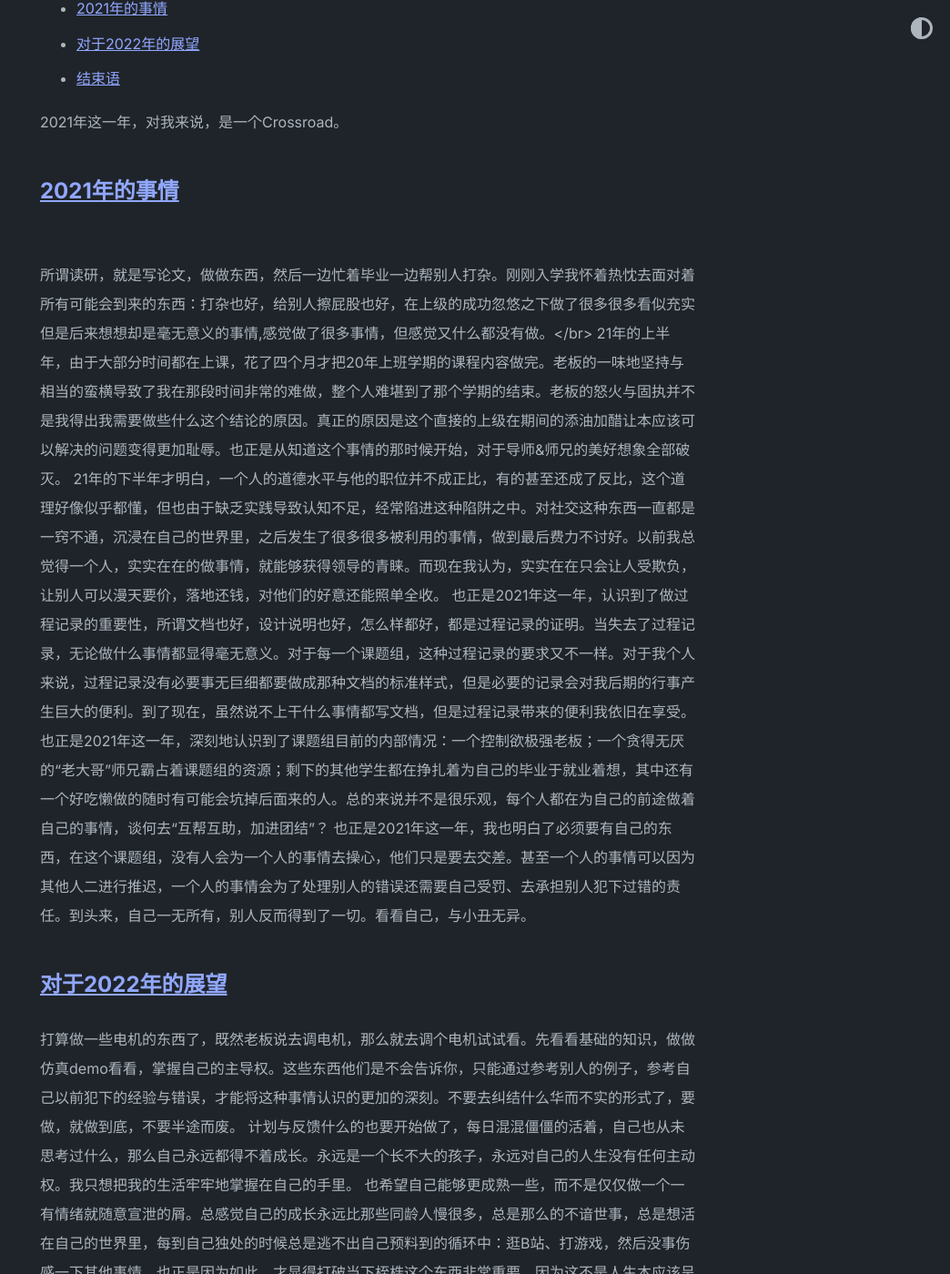
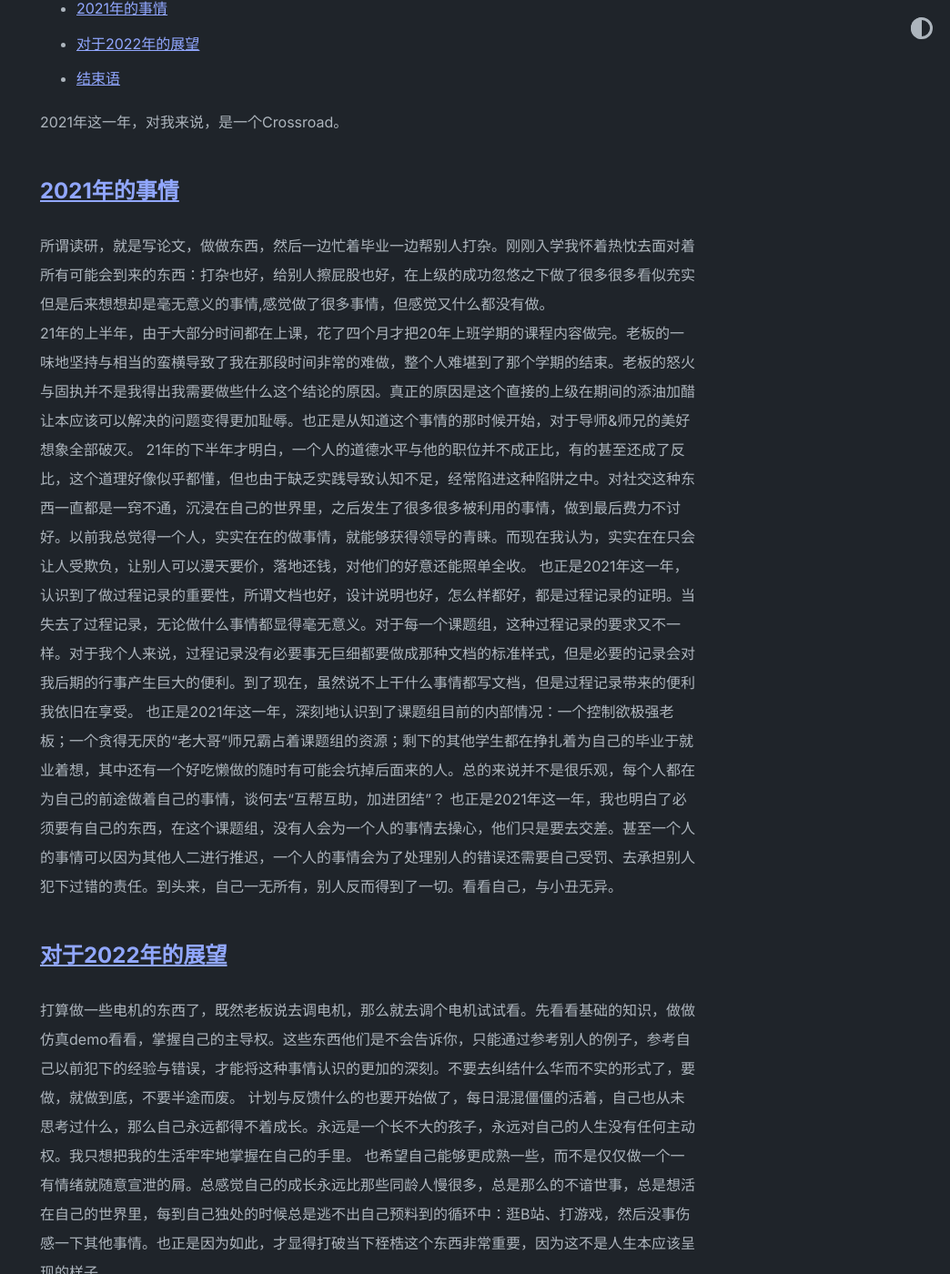
Before and after one commit to Withershins0001/Withershins.github.io, a Jekyll site: the page built from _posts/2022-01-02-The end of 2021.md, in a window 1280 px wide and 1400 px high, scrolled down 393 px. Shown: the whole window at 91% size, without its empty margins (236-1280 px from the left). Built offline with Jekyll 4.4.1, drawn with Linux system fonts in a browser that asks for light colours.

Commit message:
Update 2022-01-02-The end of 2021.md

```diff
--- a/_posts/2022-01-02-The end of 2021.md
+++ b/_posts/2022-01-02-The end of 2021.md
@@ -14,8 +14,8 @@ layout: post
 
 ## [2021年的事情](#2021年的事情)
 
-  <br/>所谓读研，就是写论文，做做东西，然后一边忙着毕业一边帮别人打杂。刚刚入学我怀着热忱去面对着所有可能会到来的东西：打杂也好，给别人擦屁股也好，在上级的成功忽悠之下做了很多很多看似充实但是后来想想却是毫无意义的事情,感觉做了很多事情，但感觉又什么都没有做。</br>
-   21年的上半年，由于大部分时间都在上课，花了四个月才把20年上班学期的课程内容做完。老板的一味地坚持与相当的蛮横导致了我在那段时间非常的难做，整个人难堪到了那个学期的结束。老板的怒火与固执并不是我得出我需要做些什么这个结论的原因。真正的原因是这个直接的上级在期间的添油加醋让本应该可以解决的问题变得更加耻辱。也正是从知道这个事情的那时候开始，对于导师&师兄的美好想象全部破灭。
+  所谓读研，就是写论文，做做东西，然后一边忙着毕业一边帮别人打杂。刚刚入学我怀着热忱去面对着所有可能会到来的东西：打杂也好，给别人擦屁股也好，在上级的成功忽悠之下做了很多很多看似充实但是后来想想却是毫无意义的事情,感觉做了很多事情，但感觉又什么都没有做。
+   <br/>21年的上半年，由于大部分时间都在上课，花了四个月才把20年上班学期的课程内容做完。老板的一味地坚持与相当的蛮横导致了我在那段时间非常的难做，整个人难堪到了那个学期的结束。老板的怒火与固执并不是我得出我需要做些什么这个结论的原因。真正的原因是这个直接的上级在期间的添油加醋让本应该可以解决的问题变得更加耻辱。也正是从知道这个事情的那时候开始，对于导师&师兄的美好想象全部破灭。
   21年的下半年才明白，一个人的道德水平与他的职位并不成正比，有的甚至还成了反比，这个道理好像似乎都懂，但也由于缺乏实践导致认知不足，经常陷进这种陷阱之中。对社交这种东西一直都是一窍不通，沉浸在自己的世界里，之后发生了很多很多被利用的事情，做到最后费力不讨好。以前我总觉得一个人，实实在在的做事情，就能够获得领导的青睐。而现在我认为，实实在在只会让人受欺负，让别人可以漫天要价，落地还钱，对他们的好意还能照单全收。
    也正是2021年这一年，认识到了做过程记录的重要性，所谓文档也好，设计说明也好，怎么样都好，都是过程记录的证明。当失去了过程记录，无论做什么事情都显得毫无意义。对于每一个课题组，这种过程记录的要求又不一样。对于我个人来说，过程记录没有必要事无巨细都要做成那种文档的标准样式，但是必要的记录会对我后期的行事产生巨大的便利。到了现在，虽然说不上干什么事情都写文档，但是过程记录带来的便利我依旧在享受。
    也正是2021年这一年，深刻地认识到了课题组目前的内部情况：一个控制欲极强老板；一个贪得无厌的“老大哥”师兄霸占着课题组的资源；剩下的其他学生都在挣扎着为自己的毕业于就业着想，其中还有一个好吃懒做的随时有可能会坑掉后面来的人。总的来说并不是很乐观，每个人都在为自己的前途做着自己的事情，谈何去“互帮互助，加进团结”？
```
